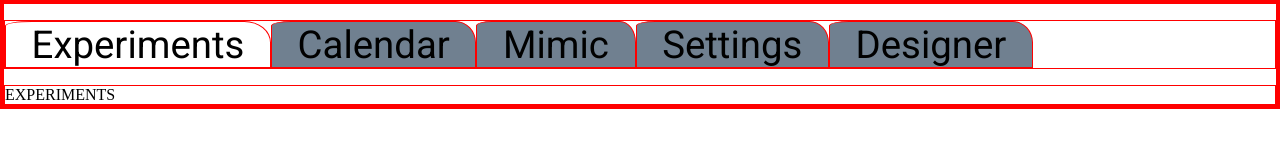
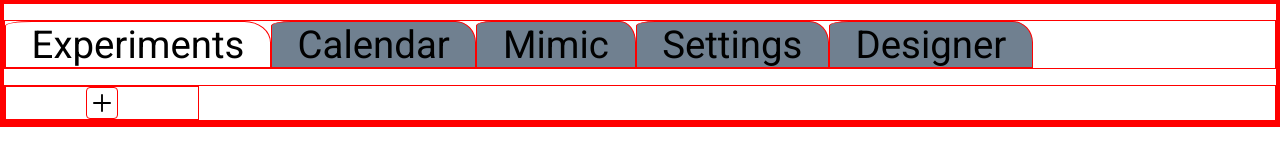
Before and after one commit to FrozenOxide/interactive-ui, a React app: page / in a window 1280 px wide. Built offline with nearby package versions, Linux system fonts and the light colour scheme.

Commit message:
wip: add experiments in experiments tab

```diff
--- /dev/null
+++ b/src/app/components/experiments.js
@@ -0,0 +1,66 @@
+import React, { useState } from 'react';
+import addsvg from './images/add.svg';
+
+const ExpInputText = function (props) {
+  const [text, setText] = useState('');
+
+  function submitExperiment(e) {
+    e.preventDefault();
+    if (text.replace(/\s+/g, '') == '') {
+      return;
+    }
+    props.parentSetAddingExp(false);
+    props.parentAddExps(text);
+  }
+
+  return (
+    <form onSubmit={submitExperiment}>
+      <input type="text" className='add-exp-text' value={text} onChange={(e) => {setText(e.target.value)}}></input>
+      <input type="submit" value='OK'></input>
+    </form>
+  );
+}
+
+const ExperimentsColumn = function (props) {
+  const [addingExp, setAddingExp] = useState(false);
+  const [exps, setExps] = useState([]);
+
+  //PARENT STATE SETTERS
+  function parentSetAddingExp(newState) {
+    setAddingExp(newState);
+  }
+
+  function parentAddExps(addState) {
+    setExps((prevState) => ([ ...prevState, addState]));
+  }
+
+  return (
+    <div className='add-exp-container'>
+      {exps.map((exp, i) => {
+        return (<div className='exps' key={i}>{exp}</div>);
+      })}
+      {addingExp
+        ? <ExpInputText parentSetAddingExp={parentSetAddingExp} parentAddExps={parentAddExps} />
+        : <img src={addsvg} className='add-exp' onClick={() => { setAddingExp(true) }}></img>
+      }
+    </div>
+  );
+}
+
+const Experiments = function (props) {
+  const [experiments, setExperiments] = useState([]);
+
+  function parentSetExperiments(newState) {
+    setExperiments(newState);
+  }
+
+  return (
+    <div className='exp-container'>
+      <ExperimentsColumn setParentState={parentSetExperiments} />
+      <div className='main-exp-container'>
+      </div>
+    </div>
+  );
+}
+
+export default Experiments;
--- a/src/app/components/views.js
+++ b/src/app/components/views.js
@@ -1,7 +1,8 @@
 import React, { useState } from 'react';
+import Experiments from './experiments.js';
 
 const ExperimentsView = function(props) {
-  return (<div>EXPERIMENTS</div>);
+  return (<Experiments/>);
 }
 
 const CalendarView = function(props) {
```
Also changed, not shown: dist/styles.css, dist/styles.scss, src/app/components/images/add.svg (added), 1 other file.
